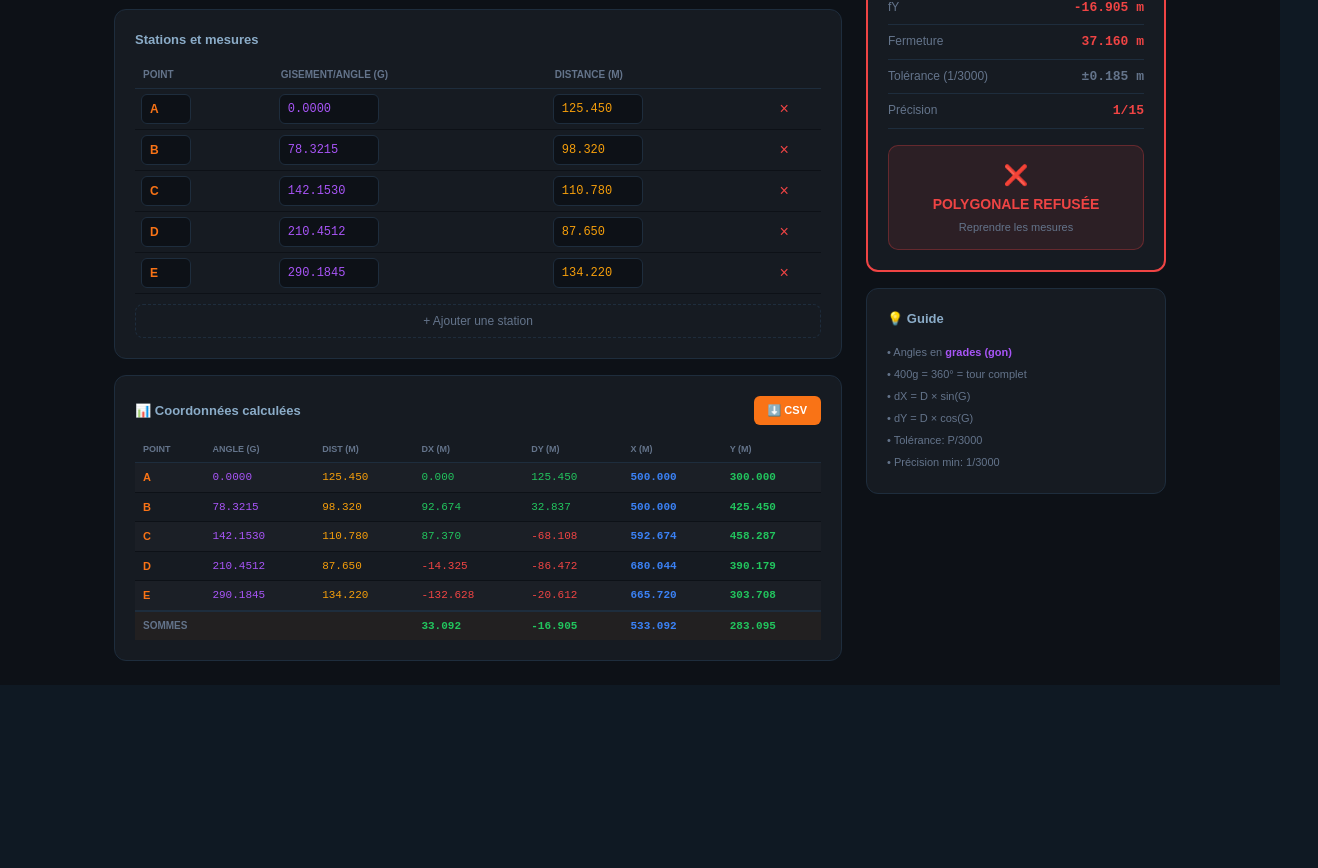
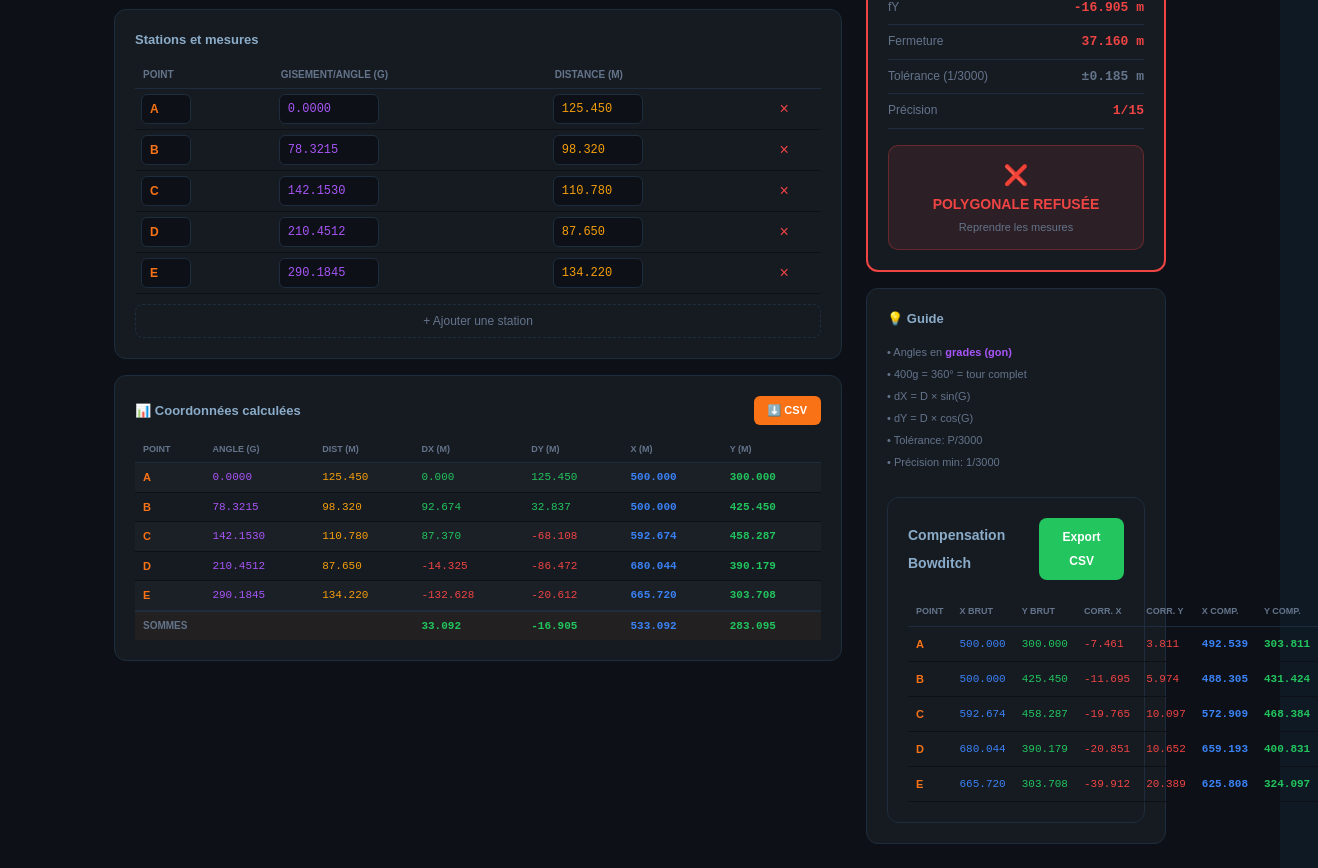
Before and after one commit to bdigi909-rgb/terramaps, a Next.js app: page /polygonale in a window 1280 px wide. Shown: the part 390-1258 px from the top of the page, 1318 px wide, since content can reach past the window. Before the commit the page ends 1075 px from the top, so only its background shows below. Built offline with nearby package versions, Linux system fonts and the light colour scheme.

Commit message:
add compensation table correctly

```diff
--- a/src/app/polygonale/page.tsx
+++ b/src/app/polygonale/page.tsx
@@ -251,6 +251,40 @@ export default function PolygonalePage() {
                 <div>• dY = D × cos(G)</div>
                 <div>• Tolérance: P/3000</div>
                 <div>• Précision min: 1/3000</div>
+
+        {/* Compensation Bowditch */}
+        <div style={{ background: "#161B22", border: "1px solid #1E2D3D", borderRadius: 12, padding: 20, marginTop: 24 }}>
+          <div style={{ display: "flex", justifyContent: "space-between", alignItems: "center", marginBottom: 16 }}>
+            <h3 style={{ margin: 0, fontSize: 14, fontWeight: 600, color: "#8BACC8" }}>Compensation Bowditch</h3>
+            <button onClick={compensate} style={{ background: "#22C55E", border: "none", color: "#fff", padding: "7px 16px", borderRadius: 8, cursor: "pointer", fontSize: 12, fontWeight: 600 }}>Export CSV</button>
+          </div>
+          <table style={{ width: "100%", borderCollapse: "collapse", fontSize: 11 }}>
+            <thead>
+              <tr style={{ borderBottom: "1px solid #1E2D3D" }}>
+                {["Point", "X brut", "Y brut", "Corr. X", "Corr. Y", "X comp.", "Y comp."].map(h => (
+                  <th key={h} style={{ padding: "6px 8px", color: "#64748B", textAlign: "left", fontSize: 9, textTransform: "uppercase" }}>{h}</th>
+                ))}
+              </tr>
+            </thead>
+            <tbody>
+              {results.map((r, i) => {
+                const corrX = perimetre > 0 ? -fx * (parseFloat(r.distance) / perimetre) * (i+1) : 0;
+                const corrY = perimetre > 0 ? -fy * (parseFloat(r.distance) / perimetre) * (i+1) : 0;
+                return (
+                  <tr key={i} style={{ borderBottom: "1px solid #0D1117" }}>
+                    <td style={{ padding: "6px 8px", color: "#F97316", fontWeight: 700 }}>{r.point}</td>
+                    <td style={{ padding: "6px 8px", color: "#3B82F6", fontFamily: "monospace" }}>{r.x}</td>
+                    <td style={{ padding: "6px 8px", color: "#22C55E", fontFamily: "monospace" }}>{r.y}</td>
+                    <td style={{ padding: "6px 8px", color: "#EF4444", fontFamily: "monospace" }}>{corrX.toFixed(3)}</td>
+                    <td style={{ padding: "6px 8px", color: "#EF4444", fontFamily: "monospace" }}>{corrY.toFixed(3)}</td>
+                    <td style={{ padding: "6px 8px", color: "#3B82F6", fontFamily: "monospace", fontWeight: 700 }}>{(parseFloat(r.x)+corrX).toFixed(3)}</td>
+                    <td style={{ padding: "6px 8px", color: "#22C55E", fontFamily: "monospace", fontWeight: 700 }}>{(parseFloat(r.y)+corrY).toFixed(3)}</td>
+                  </tr>
+                );
+              })}
+            </tbody>
+          </table>
+        </div>
               </div>
             </div>
           </div>
```
